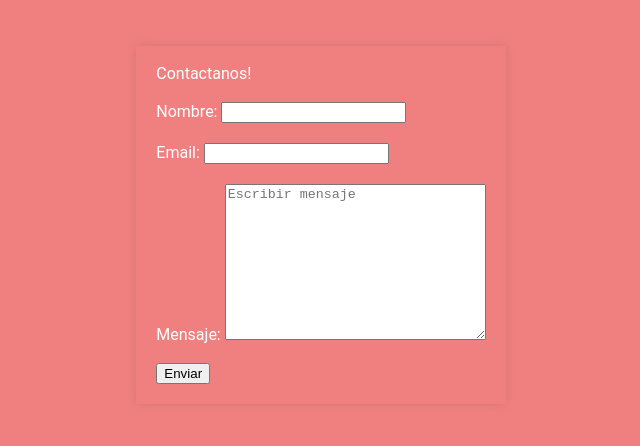
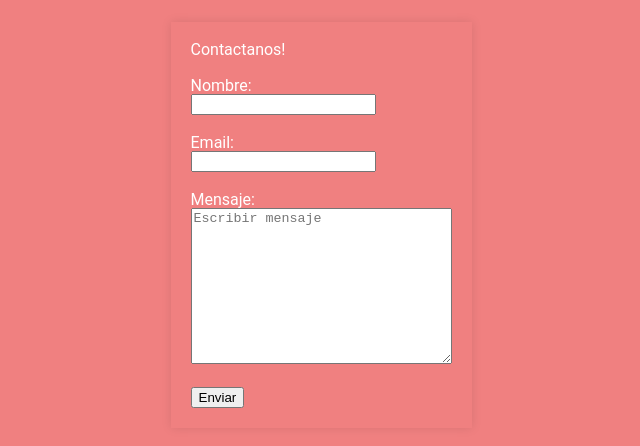
Before and after one commit to florenciamontini/simon_dice_lppa, a plain HTML site: page html/contacto.html in a window 1280 px wide. Shown: the whole page, without its empty margins (319-959 px from the left). Drawn offline with Linux system fonts and the light colour scheme.

Commit message:
cambio diseño pagina de contacto

```diff
--- a/css/estilos.css
+++ b/css/estilos.css
@@ -106,6 +106,9 @@ footer div {
     padding: 20px;
     box-shadow: 0 0 10px #0000001a;
 }
+.contenido-contacto label{
+	display: block;
+}
 #inicio h1 {
 	font-size: 40px;
 }
--- a/html/contacto.html
+++ b/html/contacto.html
@@ -31,6 +31,7 @@
             </form>
         </div>
     </div>
+    <footer></footer>
     <script src="../js/contact.js"></script>
 </body>
 
```
Lines whose indentation alone changed are shown as unchanged.
